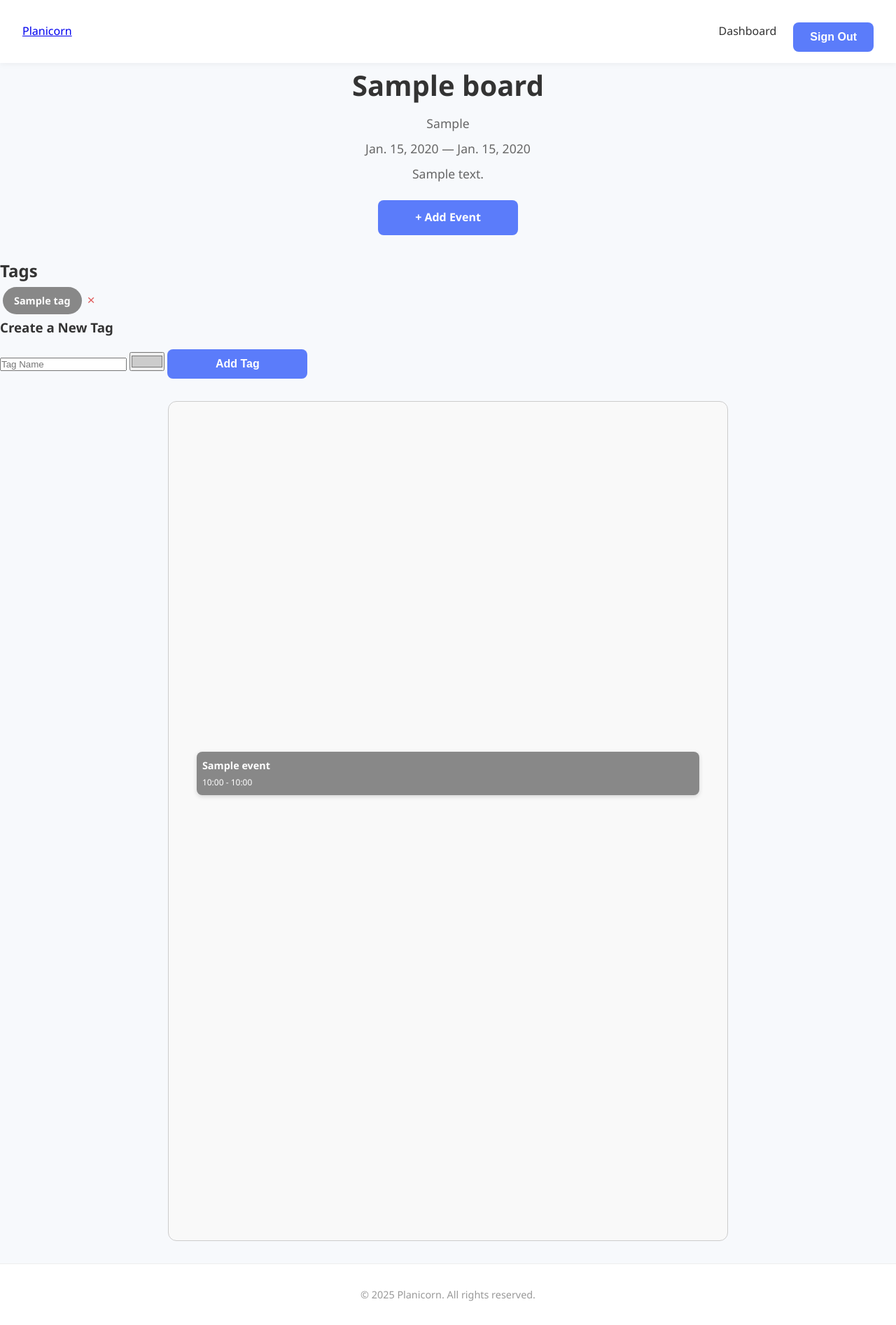
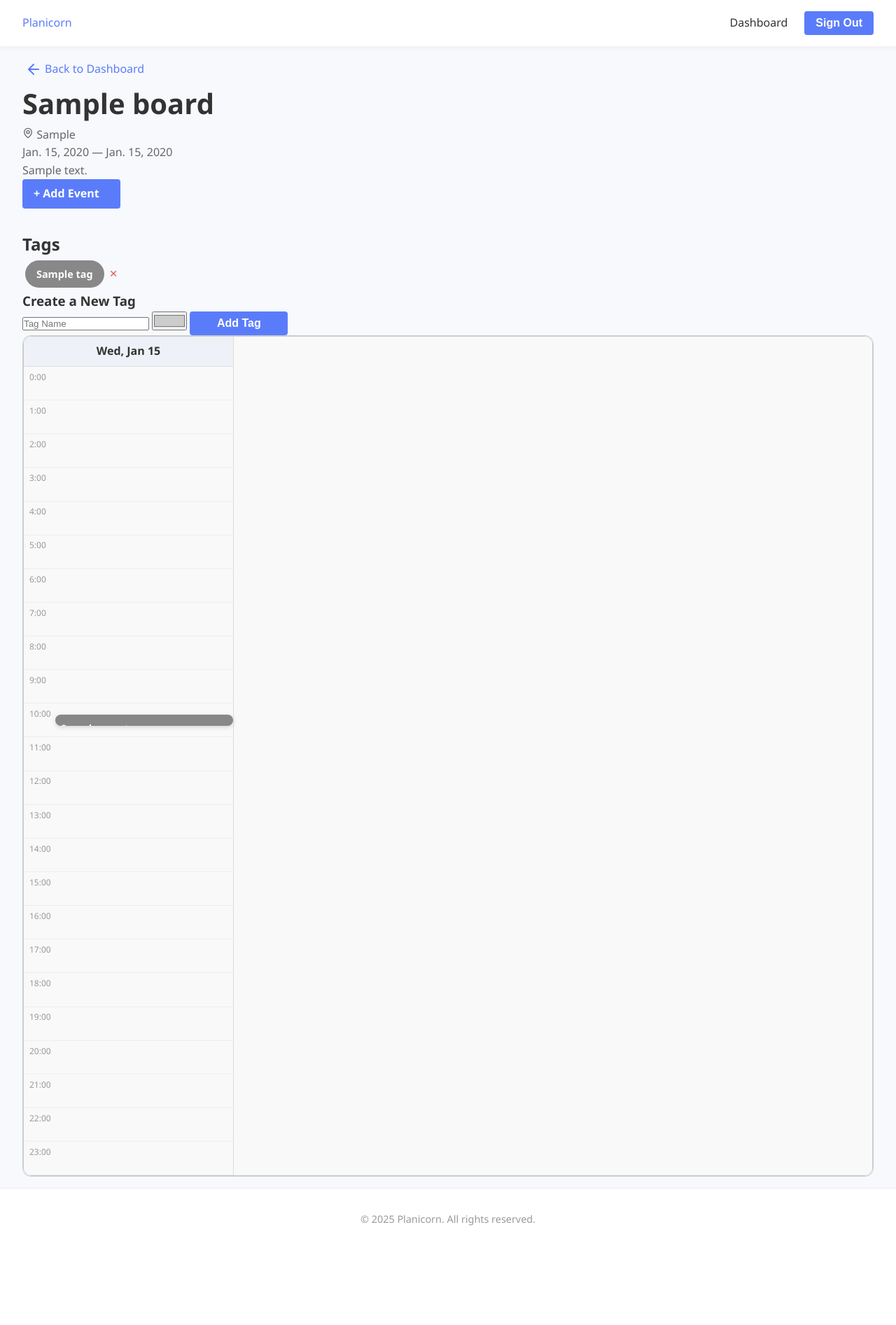
Before and after one commit to skovakina/planicorn, a Django app: page /boards/1/ in a window 1280 px wide. Shown: the whole page at 70% size. After the commit the page ends 1751 px from the top, so only its background shows below. Run offline with Django 5.2, Linux system fonts and the light colour scheme; a user stored in the database is signed in; tables that the repository leaves empty hold one stand-in row (values such as "Sample post").

Commit message:
fix: even height

```diff
--- a/main_app/static/css/styles.css
+++ b/main_app/static/css/styles.css
@@ -1,4 +1,9 @@
 /* Base styles */
+:root {
+    --primary-color: #5b7cfa;
+    --secondary-color: #f7f9fc;
+}
+
 * {
     box-sizing: border-box;
     padding: 0;
@@ -21,6 +26,12 @@ body {
 .main-content{
     height: 100%;
     flex-grow: 1;
+}
+
+a {
+    text-decoration: none;
+    color: var(--primary-color);
+    font-weight: 500;
 }
 
 /* Navbar */
@@ -50,14 +61,14 @@ body {
 }
 
 .navbar a:hover {
-    color: #5b7cfa;
+    color: var(--primary-color);
 }
 
 /* Hero / Landing Section */
 .landing-section {
     padding: 6rem 2rem 4rem;
     text-align: center;
-    background: linear-gradient(135deg, #5b7cfa 0%, #8ac4fa 100%);
+    background: linear-gradient(135deg, #3a5de0  0%, #8ac4fa 100%);
     color: white;
 }
 
@@ -81,7 +92,7 @@ body {
 
 .hero-buttons a {
     background-color: #ffffff;
-    color: #5b7cfa;
+    color: var(--primary-color);
     padding: 0.9rem 2rem;
     border-radius: 6px;
     font-size: 1.1rem;
@@ -168,23 +179,13 @@ body {
 }
 
 .button-primary {
-    max-width: 200px;
-    width: 100%;
-    padding: 0.75rem;
-    background-color: #5b7cfa;
-    border: none;
-    color: white;
-    font-size: 1rem;
-    border-radius: 6px;
-    font-weight: bold;
-    cursor: pointer;
-    transition: background-color 0.3s;
+
 }
 
 .button-auth {
     width: 100%;
     padding: 0.75rem;
-    background-color: #5b7cfa;
+    background-color: var(--primary-color););
     border: none;
     color: white;
     font-size: 1rem;
@@ -209,7 +210,6 @@ body {
 /* Dashboard Styles */
 .dashboard-section {
     padding: 4rem 2rem;
-    text-align: center;
 }
 
 .dashboard-header {
@@ -266,14 +266,19 @@ body {
     color: #666;
 }
 
+.board-detail-section {
+    padding: 1rem 2rem;
+
+}
+
 /* Special styles for Create New Board card */
 .create-card {
     display: flex;
     align-items: center;
     justify-content: center;
     background-color: #eef1f7;
-    color: #5b7cfa;
-    border: 2px dashed #5b7cfa;
+    color: var(--primary-color);
+    border: 2px dashed var(--primary-color););
     transition: background-color 0.3s, transform 0.3s;
 }
 
@@ -302,30 +307,10 @@ body {
     line-height: 4rem;
 }
 
-.board-header {
-
-
-}
-
-.board-name {
-
-}
-
-.board-location {
-
-}
-
-.board-dates {
-
-}
-
-.board-description {
-
-}
 
 .create-event-button {
     display: inline-block;
-    background-color: #5b7cfa;
+    background-color: var(--primary-color););
     color: white;
     padding: 0.8rem 1.6rem;
     font-size: 1.1rem;
@@ -413,38 +398,49 @@ body {
 }
 
 .board-header {
-    text-align: center;
     margin-bottom: 2rem;
 }
 
 .board-name {
     font-size: 2.5rem;
     font-weight: bold;
-    margin-bottom: 0.5rem;
+
 }
 
 .board-location,
 .board-dates,
 .board-description {
-    font-size: 1.1rem;
+    font-size: 1rem;
     color: #666;
-    margin-bottom: 0.5rem;
+
 }
 
 .button-primary {
-    display: inline-block;
-    padding: 0.75rem 1.5rem;
-    margin-top: 1rem;
-    background-color: #5b7cfa;
-    color: white;
-    border-radius: 0.5rem;
-    text-decoration: none;
-    font-weight: 600;
-    transition: background-color 0.2s ease;
+  display: inline-block;
+  width: 100%;
+  max-width: 140px;
+  padding: 8px 16px;
+  background-color: var(--primary-color););
+  color: white;
+  text-decoration: none;
+  border: none;
+  border-radius: 4px;
+  font-size: 1rem;
+  font-weight: 600;
+  cursor: pointer;
+  transition: background-color 0.2s ease;
 }
 
 .button-primary:hover {
     background-color: #4059d6;
+}
+
+.breadcrumb {
+    display: flex;
+    align-items: center;
+    padding: 4px;
+    gap: 4px
+
 }
 
 .tag-item {
@@ -474,12 +470,19 @@ body {
     color: #c43d3d;
 }
 
+.calendar-container {
+    position: relative;
+    width: 100%;
+    overflow-y: auto;
+    background: white;
+    border-radius: 12px;
+    border: 1px solid #ddd;
+}
+
+
 .calendar {
     position: relative;
     width: 100%;
-    max-width: 800px;
-    height: 1200px;
-    margin: 2rem auto;
     border: 1px solid #ccc;
     border-radius: 12px;
     background: #f9f9f9;
@@ -487,7 +490,8 @@ body {
 }
 
 .calendar-events {
-    position: relative;
+    position: absolute;
+    top: 0;
     width: 100%;
     height: 100%;
 }
@@ -497,12 +501,12 @@ body {
     left: 0;
     width: 100%;
     text-decoration: none;
+    display: flex;
 }
 
 .calendar-event {
-    position: absolute;
-    width: 90%;
-    left: 5%;
+    width: 85%;
+    margin-left: 15%;
     padding: 0.5rem;
     border-radius: 8px;
     color: white;
@@ -510,8 +514,75 @@ body {
     overflow: hidden;
     box-shadow: 0 2px 6px rgba(0,0,0,0.15);
     transition: transform 0.2s ease;
+
 }
 
 .calendar-event:hover {
     transform: translateY(-4px);
 }
+
+.calendar-grid {
+    position: relative;
+    width: 100%;
+    height: 100%;
+    display: grid;
+    grid-template-rows: repeat(24, 1fr);
+    border-left: 1px solid #ddd;
+    border-right: 1px solid #ddd;
+}
+
+
+.calendar-hour {
+    border-bottom: 1px solid #eee;
+    padding-left: 0.5rem;
+    font-size: 0.75rem;
+    color: #999;
+    display: flex;
+    align-items: flex-start;
+    padding-top: 0.3rem;
+}
+
+.calendar-grid-multiday {
+    display: flex;
+    width: 100%;
+    height: 1200px;
+    overflow-x: auto;
+    border: 1px solid #ccc;
+    border-radius: 12px;
+    background: #f9f9f9;
+}
+
+.calendar-day-column {
+    flex: 0 0 300px;
+    border-right: 1px solid #ddd;
+    display: flex;
+    flex-direction: column;
+    position: relative;
+}
+
+.calendar-day-header {
+    text-align: center;
+    font-weight: bold;
+    padding: 0.5rem;
+    background: #eef1f7;
+    border-bottom: 1px solid #ddd;
+    position: sticky;
+    top: 0;
+}
+
+.calendar-hour {
+    flex: 1;
+    border-bottom: 1px solid #eee;
+    font-size: 0.75rem;
+    padding-left: 0.5rem;
+    color: #999;
+    position: relative;
+}
+
+.calendar-events {
+    position: absolute;
+    top: 2.5rem; /* below header */
+    left: 0;
+    right: 0;
+    bottom: 0;
+}
--- a/main_app/templates/boards/board_detail.html
+++ b/main_app/templates/boards/board_detail.html
@@ -6,11 +6,16 @@
 {% block content %}
 
 <section class="board-detail-section">
+    <a href="{% url 'dashboard' %}" class="breadcrumb">
+        <svg xmlns="http://www.w3.org/2000/svg" width="24" height="24" viewBox="0 0 24 24" fill="none" stroke="currentColor" stroke-width="2" stroke-linecap="round" stroke-linejoin="round" class="lucide lucide-arrow-left-icon lucide-arrow-left"><path d="m12 19-7-7 7-7"/><path d="M19 12H5"/></svg>
+        Back to Dashboard</a>
     <div class="board-header">
         <h1 class="board-name">{{ board.name }}</h1>
 
         {% if board.location %}
-            <p class="board-location">{{ board.location }}</p>
+            <p class="board-location">
+                <svg xmlns="http://www.w3.org/2000/svg" width="16" height="16" viewBox="0 0 24 24" fill="none" stroke="currentColor" stroke-width="2" stroke-linecap="round" stroke-linejoin="round" class="lucide lucide-map-pin-icon lucide-map-pin"><path d="M20 10c0 4.993-5.539 10.193-7.399 11.799a1 1 0 0 1-1.202 0C9.539 20.193 4 14.993 4 10a8 8 0 0 1 16 0"/><circle cx="12" cy="10" r="3"/></svg>
+                {{ board.location }}</p>
         {% endif %}
 
         {% if board.start_date and board.end_date %}
@@ -52,20 +57,60 @@
         </div>
     </div>
 
-    <!-- Calendar Section -->
     <div class="calendar">
+    <div class="calendar-grid-multiday">
+        {% for day in days %}
+            <div class="calendar-day-column">
+                <div class="calendar-day-header">{{ day|date:"D, M d" }}</div>
+
+                {% for hour in hours %}
+                    <div class="calendar-hour">{{ hour }}:00</div>
+                {% endfor %}
+
                 <div class="calendar-events">
                     {% for event in events %}
+                        {% if event.start_time.date == day %}
+
                             <a href="{% url 'edit_event' event.id %}" class="calendar-event-link"
-                   style="top: {{ event.start_time|time_to_percent }}; height: {{ event.duration_in_minutes|duration_to_percent }};">
+                              style="top: {{ event.start_time|time_to_percent }}%; height: {{ event.duration_in_minutes|duration_to_percent }}%;">
                                 <div class="calendar-event" style="background-color: {{ event.tag.color|default:'#5b7cfa' }};">
                                     <strong>{{ event.title }}</strong><br>
                                     <small>{{ event.start_time|time:"H:i" }} - {{ event.end_time|time:"H:i" }}</small>
                                 </div>
                             </a>
+                        {% endif %}
+                    {% endfor %}
+                </div>
+
+            </div>
         {% endfor %}
     </div>
 </div>
+
+
 </section>
+<script>
+document.addEventListener("DOMContentLoaded", function () {
+    const calendar = document.querySelector(".calendar-grid-multiday");
+    const events = document.querySelectorAll(".calendar-event-link");
+
+    if (calendar && events.length > 0) {
+        let firstEventTop = Infinity;
+
+        events.forEach(event => {
+            const top = parseFloat(event.style.top);
+            if (!isNaN(top) && top < firstEventTop) {
+                firstEventTop = top;
+            }
+        });
+
+        if (firstEventTop !== Infinity) {
+            calendar.parentElement.scrollTop = (firstEventTop / 100) * calendar.scrollHeight - 200;
+
+        }
+    }
+});
+</script>
+
 
 {% endblock %}
--- a/main_app/templatetags/custom_filters.py
+++ b/main_app/templatetags/custom_filters.py
@@ -4,17 +4,15 @@ register = template.Library()
 
 @register.filter
 def time_to_percent(value):
-    """Convert a time to a top % for the calendar."""
+    """Convert a time to a top % for the calendar (without % symbol)."""
     if not value:
-        return "0%"
+        return 0
     minutes = value.hour * 60 + value.minute
-    percent = (minutes / (24 * 60)) * 100
-    return f"{percent}%"
+    return (minutes / (24 * 60)) * 100
 
 @register.filter
 def duration_to_percent(value):
-    """Convert a duration (in minutes) to a height % for the calendar."""
+    """Convert duration in minutes to height % (without % symbol)."""
     if not value:
-        return "0%"
-    percent = (value / (24 * 60)) * 100
-    return f"{percent}%"
+        return 0
+    return (value / (24 * 60)) * 100
--- a/main_app/views.py
+++ b/main_app/views.py
@@ -4,8 +4,7 @@ from django.contrib.auth.decorators import login_required
 from .models import Board, Event, Tag
 from .forms import BoardForm, EventForm, TagForm
 from django.shortcuts import get_object_or_404
-
-
+from datetime import timedelta
 
 @login_required
 def dashboard(request):
@@ -61,13 +60,32 @@ def delete_board(request, board_id):
         return redirect('dashboard')
     return render(request, 'boards/confirm_delete.html', {'board': board})
 
+
 @login_required
 def board_detail(request, board_id):
     board = get_object_or_404(Board, id=board_id, owner=request.user)
     events = board.events.all()
     hours = list(range(24))
 
-    return render(request, 'boards/board_detail.html', {'board': board, 'events': events, 'hours': hours,})
+    for event in events:
+        print(f"{event.title}: {event.start_time} → {event.end_time} = {event.duration_in_minutes:.2f} min")
+
+
+    # Create list of dates between start and end date
+    days = []
+    if board.start_date and board.end_date:
+        current_day = board.start_date
+        while current_day <= board.end_date:
+            days.append(current_day)
+            current_day += timedelta(days=1)
+
+    return render(request, 'boards/board_detail.html', {
+        'board': board,
+        'events': events,
+        'hours': hours,
+        'days': days,
+    })
+
 
 # Create Event
 @login_required
```
Lines whose indentation alone changed are shown as unchanged.
